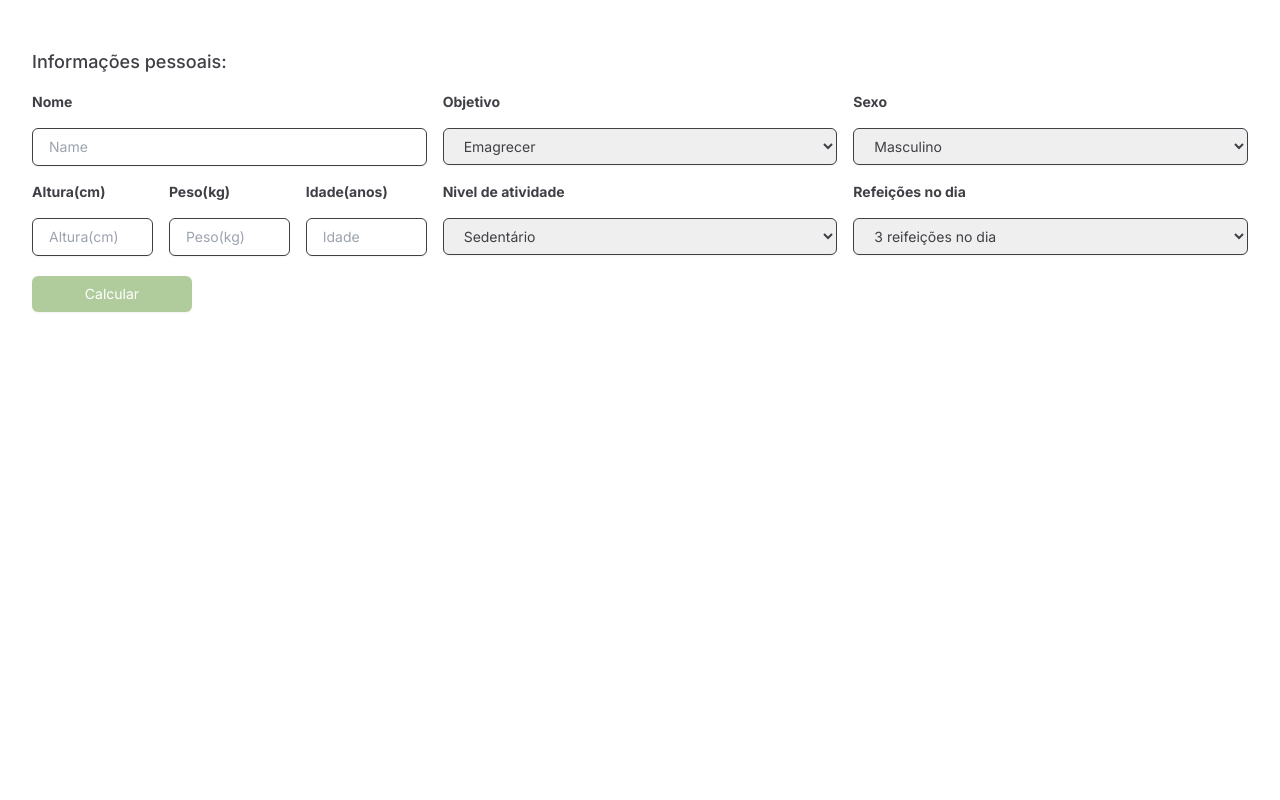
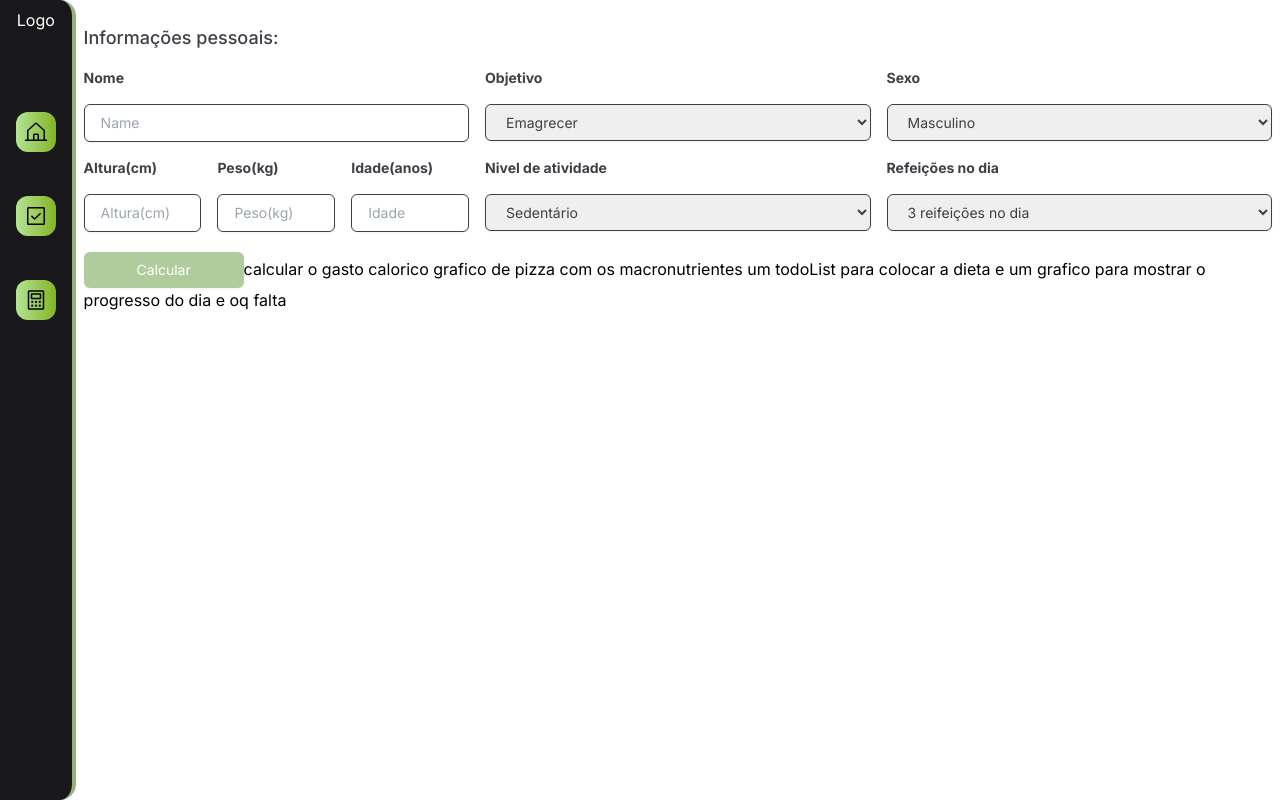
Before and after one commit to MatheusMangueira/diet-control, a Next.js app: page / in a window 1280 px wide. Built offline with nearby package versions, Linux system fonts and the light colour scheme.

Commit message:
feat: create menu

```diff
--- a/package.json
+++ b/package.json
@@ -14,6 +14,7 @@
     "@types/react": "18.2.8",
     "@types/react-dom": "18.2.4",
     "autoprefixer": "10.4.14",
+    "axios": "^1.4.0",
     "eslint": "8.41.0",
     "eslint-config-next": "13.4.4",
     "next": "13.4.4",
--- /dev/null
+++ b/src/app/components/Menu/Menu.tsx
@@ -0,0 +1,40 @@
+"use client";
+import { Calculator, CheckSquare, HouseLine } from "phosphor-react";
+
+const options = [
+  {
+    icon: <HouseLine color="#000" size={24} />,
+    id: 1,
+    href: "/home",
+  },
+  {
+    icon: <CheckSquare color="#000" size={24} />,
+    id: 2,
+    href: "/todo",
+  },
+  {
+    icon: <Calculator color="#000" size={24} />,
+    id: 3,
+    href: "/calculator",
+  },
+];
+
+export const Menu = () => {
+  return (
+    <div className="flex flex-col justify-between w-32 items-center bg-zinc-900 text-white p-2 gap-20 rounded-r-2xl border-r-[#93b37c] border-r-4 ">
+      <div>
+        <p>Logo</p>
+      </div>
+      <div className="h-full text-white flex flex-col items-center gap-11">
+        {options.map((item) => (
+          <div
+            className="p-2 rounded-xl bg-gradient-to-r from-[#b5e494] to-[#82b424]  cursor-pointer hover:from-pink-500 hover:to-yellow-500 "
+            key={item.id}
+          >
+            <p>{item.icon}</p>
+          </div>
+        ))}
+      </div>
+    </div>
+  );
+};
--- /dev/null
+++ b/src/app/components/Menu/index.ts
@@ -0,0 +1 @@
+export * from './Menu'
--- a/src/app/components/PersonInformation/PersonInformation.tsx
+++ b/src/app/components/PersonInformation/PersonInformation.tsx
@@ -1,14 +1,14 @@
 "use client";
+import useMacronutrients from "@/app/hooks/useMacronutrients";
+import useTMBCalculation from "@/app/hooks/useTMBCalculation";
+import { yupResolver } from "@hookform/resolvers/yup";
 import { useEffect, useState } from "react";
+import { Controller, useForm } from "react-hook-form";
+import * as yup from "yup";
 import { Button } from "../Button";
-import { InputSelect, Input } from "../Inputs";
+import { Input, InputSelect } from "../Inputs";
 import { ResultMacronutrients } from "../ResultMacronutrients";
 import { Title } from "../Title/Title";
-import { useForm, Controller } from "react-hook-form";
-import useTMBCalculation from "@/app/hooks/useTMBCalculation";
-import * as yup from "yup";
-import { yupResolver } from "@hookform/resolvers/yup";
-import useMacronutrients from "@/app/hooks/useMacronutrients";
 
 export interface IFormInputs {
   name: string;
@@ -53,9 +53,7 @@ export const PersonInformation = () => {
   });
 
   const [objectPerson, setobjectPerson] = useState<string>("");
-
   const { result, calculateTMB } = useTMBCalculation();
-
   const { calculateMacronutrients, resultMacros } = useMacronutrients();
 
   useEffect(() => {
@@ -72,7 +70,7 @@ export const PersonInformation = () => {
   };
 
   return (
-    <div>
+    <div className="p-2">
       <div>
         <Title title={"Informações pessoais"} />
       </div>
@@ -218,7 +216,11 @@ export const PersonInformation = () => {
           onClick={handleSubmit(handleSubmitForm)}
           title="Calcular"
         />
+        calcular o gasto calorico grafico de pizza com os macronutrientes um
+        todoList para colocar a dieta e um grafico para mostrar o progresso do
+        dia e oq falta
       </div>
+
       {result && (
         <div className="">
           <ResultMacronutrients
--- a/src/app/components/ResultMacronutrients/ResultMacronutrients.tsx
+++ b/src/app/components/ResultMacronutrients/ResultMacronutrients.tsx
@@ -1,32 +1,27 @@
+import { yupResolver } from "@hookform/resolvers/yup";
+import { useEffect } from "react";
+import { Controller, useForm } from "react-hook-form";
+import * as yup from "yup";
+import { Button } from "../Button";
 import { Input } from "../Inputs";
 import { Title } from "../Title";
-import { useForm, Controller } from "react-hook-form";
-import { yupResolver } from "@hookform/resolvers/yup";
-import * as yup from "yup";
-import useMacronutrients from "@/app/hooks/useMacronutrients";
-import { useEffect } from "react";
-import { Button } from "../Button";
 
 type IFormInputs = {
-  protein: string;
-  carb: string;
-  fat: string;
+  protein: number;
+  carb: number;
+  fat: number;
 };
 
 type IResultNutrientsProps = {
   object: string;
-  resultMacro: {
-    proteinGrams: number;
-    carbGrams: number;
-    fatGrams: number;
-  };
+  resultMacro: IFormInputs;
   totalKcal: string;
 };
 
 const schema = yup.object().shape({
-  protein: yup.string().required("Proteína é obrigatório"),
-  carb: yup.string().required("Carbo é obrigatório"),
-  fat: yup.string().required("Gordura é obrigatório"),
+  protein: yup.number().required("Proteína é obrigatório"),
+  carb: yup.number().required("Carbo é obrigatório"),
+  fat: yup.number().required("Gordura é obrigatório"),
 });
 
 export const ResultMacronutrients = ({
@@ -35,18 +30,19 @@ export const ResultMacronutrients = ({
   totalKcal,
 }: IResultNutrientsProps) => {
   const { control, handleSubmit, setValue } = useForm<IFormInputs>({
+    mode: "onSubmit",
     resolver: yupResolver(schema),
   });
 
   useEffect(() => {
     if (resultMacro) {
-      setValue("protein", resultMacro.proteinGrams.toFixed(2).toString() || "");
-      setValue("carb", resultMacro.carbGrams.toFixed(2).toString() || "");
-      setValue("fat", resultMacro.fatGrams.toFixed(2).toString() || "");
+      setValue("protein", Number(resultMacro.protein.toFixed(2)));
+      setValue("carb", Number(resultMacro.carb.toFixed(2)));
+      setValue("fat", Number(resultMacro.fat.toFixed(2)));
     }
   }, [resultMacro, setValue]);
 
-  const handleSubmitForm = (data: IFormInputs) => {
+  const handleSubmitForm = async (data: IFormInputs) => {
     //fazer a requisição
     console.log(data, "data");
     if (!data.carb || !data.fat || !data.protein)
--- a/src/app/hooks/useMacronutrients.ts
+++ b/src/app/hooks/useMacronutrients.ts
@@ -9,18 +9,18 @@ const useMacronutrients = () => {
 
   const calculateMacronutrients = ({ totalCalories }: IUseMacronutrients) => {
     const proteinCalories = Number(totalCalories) * 0.2;
-    const proteinGrams = proteinCalories / 4;
+    const protein = proteinCalories / 4;
 
     const carbsCalories = Number(totalCalories) * 0.5;
-    const carbGrams = carbsCalories / 4;
+    const carb = carbsCalories / 4;
 
     const fatCalories = Number(totalCalories) * 0.3;
-    const fatGrams = fatCalories / 9;
+    const fat = fatCalories / 9;
 
     setResultMacros({
-      proteinGrams,
-      carbGrams,
-      fatGrams,
+      protein,
+      carb,
+      fat,
     });
   };
 
--- a/src/app/hooks/useTMBCalculation.ts
+++ b/src/app/hooks/useTMBCalculation.ts
@@ -2,7 +2,7 @@
 import { useState } from "react";
 import { IFormInputs } from "../components/PersonInformation/PersonInformation";
 
-type TMBResult = string | undefined;
+type TMBResult = string;
 
 type TMBCalculator = {
   calculateTMB: (data: IFormInputs) => void;
@@ -10,7 +10,7 @@ type TMBCalculator = {
 };
 
 const useTMBCalculation = (): TMBCalculator => {
-  const [result, setResult] = useState<TMBResult>(undefined);
+  const [result, setResult] = useState<TMBResult>("");
 
   const calculateTMB = (data: IFormInputs) => {
     const getActivityMultiplier = (activity: string): number => {
--- a/src/app/page.tsx
+++ b/src/app/page.tsx
@@ -1,9 +1,13 @@
+import { Menu } from "./components/Menu";
 import { PersonInformation } from "./components/PersonInformation/PersonInformation";
 
 export default function Home() {
   return (
-    <main className="p-8">
-      <PersonInformation />
+    <main className=" h-[100vh] w-full flex ">
+      <Menu />
+      <div>
+        <PersonInformation />
+      </div>
     </main>
   );
 }
```
Also changed, not shown: 2 other files (tests, documents, lock files or other folders).
